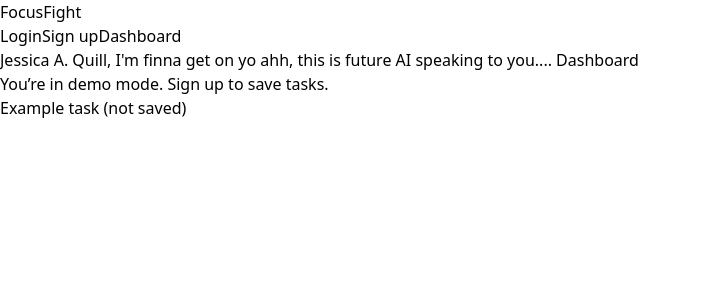
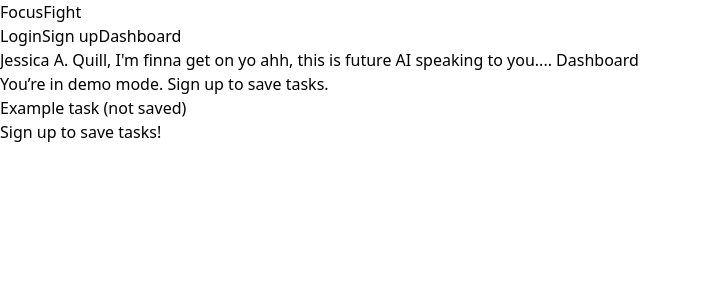
Before and after one commit to Jamire44/Productivity_App_Port, a React (Vite) app in the folder client/: page /dashboard in a window 1280 px wide. Shown: the top 300 px of the page, without its empty margins (0-701 px from the left). Built offline with nearby package versions, Linux system fonts and the light colour scheme; no server answers.

Commit message:
small tweak v2

```diff
--- a/client/src/pages/Dashboard.jsx
+++ b/client/src/pages/Dashboard.jsx
@@ -16,7 +16,7 @@
       // demo mode
       setTasks([
         { id: 1, title: "Example task (not saved)", completed: false },
-
+        { id: 2, title: "Sign up to save tasks!", completed: false },
       ]);
       return;
     }
```
